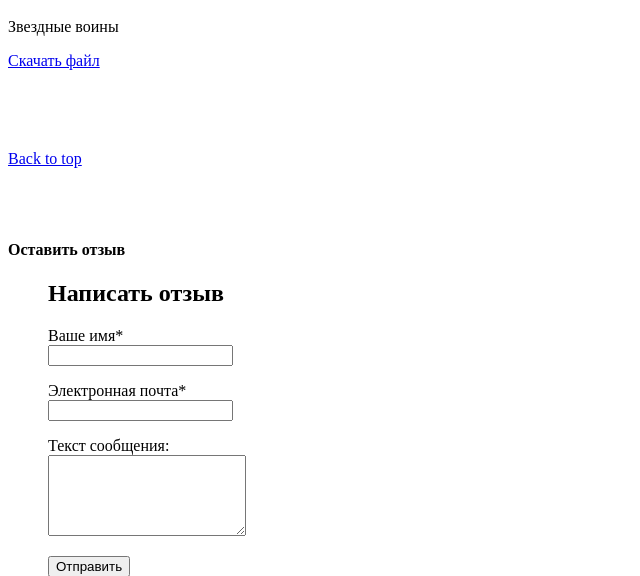
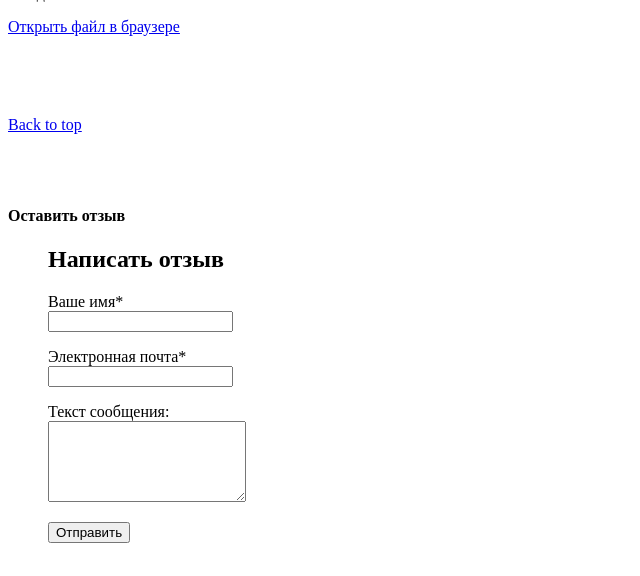
Before and after one commit to gallarywithpic/Gallary, a Django app: template download/templates/download/index.html in a window 1280 px wide. Shown: the part 3389-3965 px from the top of the page, without its empty margins (0-640 px from the left). After the commit the page ends 3932 px from the top, so only its background shows below. Run offline with Django 3.2, Linux system fonts and the light colour scheme; the template is opened without the code that fills it, so the values that code supplies are empty; some libraries are stand-ins or nearby versions.

Commit message:
I am  make url to download images

```diff
--- a/download/templates/download/index.html
+++ b/download/templates/download/index.html
@@ -73,7 +73,6 @@
               <div class="d-flex justify-content-between align-items-center">
                 <div class="btn-group">
                   <p><a href="http://www.gamer.ru/system/attached_images/images/000/232/673/original/20100818-gamestar.jpg">Открыть файл в браузере</a>
-                  <p><a href="http://www.gamer.ru/system/attached_images/images/000/232/673/original/20100818-gamestar.jpg" download>Скачать файл</a>
                 </div>
               </div>
             </div>
@@ -86,7 +85,7 @@
               <p class="card-text">Апокалипсис</p>
               <div class="d-flex justify-content-between align-items-center">
                 <div class="btn-group">
-                  <p><a href="C:\Users\ananas\Downloads\1603830992_5824.jpeg" download>Скачать файл</a>
+                  <p><a href="https://vgtimes.ru/uploads/gallery/main/177380/1603830992_5824.jpeg">Открыть файл в браузере</a>
                 </div>
 
               </div>
@@ -100,7 +99,7 @@
               <p class="card-text">Солдат1</p>
               <div class="d-flex justify-content-between align-items-center">
                 <div class="btn-group">
-                  <p><a href="C:\Users\ananas\Downloads\1603830992_5824.jpeg" download>Скачать файл</a>
+                  <p><a href="https://vgtimes.ru/uploads/gallery/main/172924/btw_key_art_11.jpg">Открыть файл в браузере</a>
                 </div>
               </div>
             </div>
@@ -114,7 +113,7 @@
               <p class="card-text">Солдат2</p>
               <div class="d-flex justify-content-between align-items-center">
                 <div class="btn-group">
-                  <p><a href="C:\Users\ananas\Downloads\1603830992_5824.jpeg" download>Скачать файл</a>
+                  <p><a href="https://vgtimes.ru/uploads/gallery/main/172924/btw_key_art_09.jpg">Открыть файл в браузере</a>
                 </div>
               </div>
             </div>
@@ -127,7 +126,7 @@
               <p class="card-text">Берег реки</p>
               <div class="d-flex justify-content-between align-items-center">
                 <div class="btn-group">
-                  <p><a href="C:\Users\ananas\Downloads\1603830992_5824.jpeg" download>Скачать файл</a>
+                  <p><a href="https://genapilot.ru/wp-content/uploads/2018/01/best-pc-concept-art-12.jpg">Открыть файл в браузере</a>
                 </div>
               </div>
             </div>
@@ -140,7 +139,7 @@
               <p class="card-text">Костюм с F4</p>
               <div class="d-flex justify-content-between align-items-center">
                 <div class="btn-group">
-                  <p><a href="C:\Users\ananas\Downloads\1603830992_5824.jpeg" download>Скачать файл</a>
+                  <p><a href="https://genapilot.ru/wp-content/uploads/2018/01/best-pc-concept-art-24.jpg">Открыть файл в браузере</a>
                 </div>
               </div>
             </div>
@@ -154,7 +153,7 @@
               <p class="card-text">База</p>
               <div class="d-flex justify-content-between align-items-center">
                 <div class="btn-group">
-                  <p><a href="C:\Users\ananas\Downloads\1603830992_5824.jpeg" download>Скачать файл</a>
+                  <p><a href="https://genapilot.ru/wp-content/uploads/2018/01/best-pc-concept-art-3.jpg">Открыть файл в браузере</a>
                 </div>
               </div>
             </div>
@@ -167,7 +166,7 @@
               <p class="card-text">Звездные воины</p>
               <div class="d-flex justify-content-between align-items-center">
                 <div class="btn-group">
-                  <p><a href="C:\Users\ananas\Downloads\1603830992_5824.jpeg" download>Скачать файл</a>
+                  <p><a href="https://genapilot.ru/wp-content/uploads/2018/01/best-pc-concept-art-22.jpg">Открыть файл в браузере</a>
                 </div>
               </div>
             </div>
```
